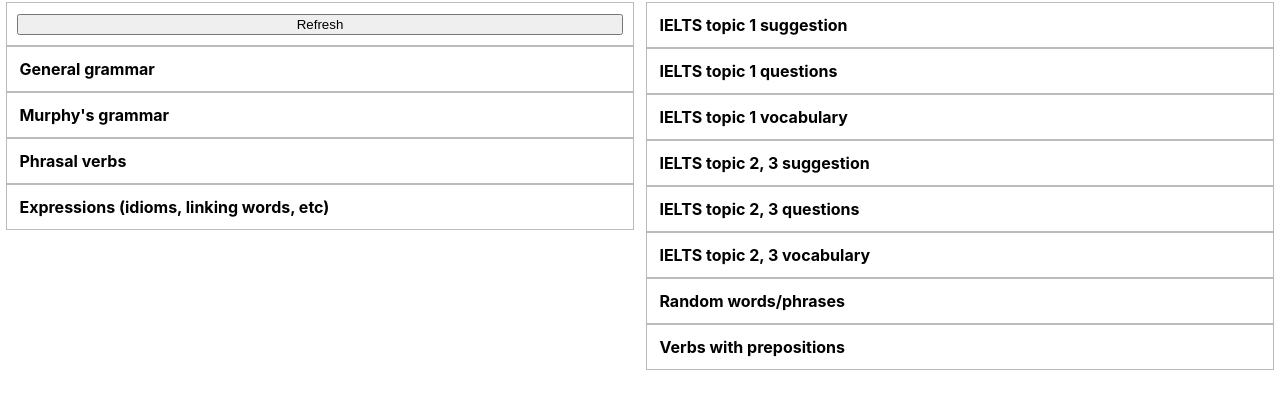
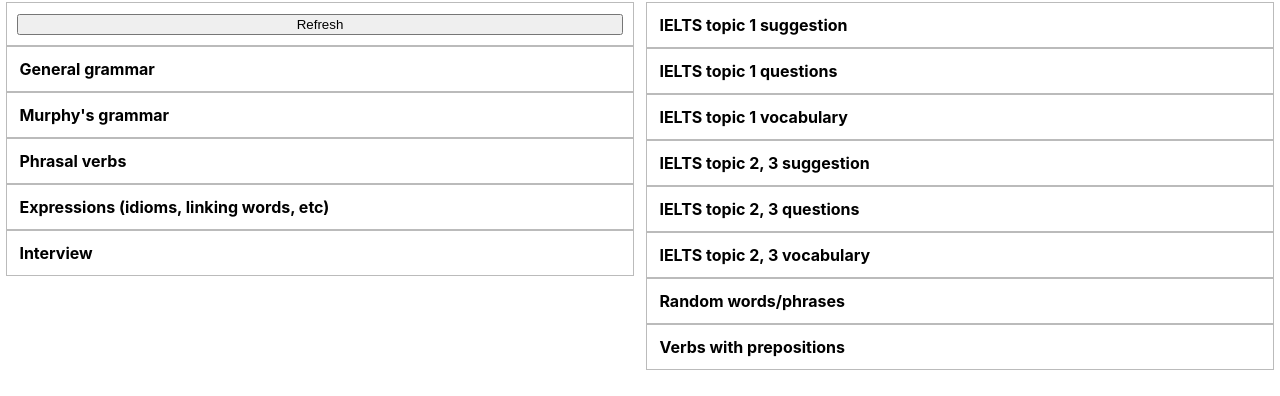
Before and after one commit to fedor-malyshkin/english-speak-frontend, a React (Create React App) app: page / in a window 1280 px wide. Shown: the top 396 px of the page. Built offline with nearby package versions, Linux system fonts and the light colour scheme; no server answers.

Commit message:
Add new section

```diff
--- a/src/containers/Dashboard/Dashboard.js
+++ b/src/containers/Dashboard/Dashboard.js
@@ -10,6 +10,7 @@
     const [dataGrammar, updateGrammarData] = useState([]);
     const [dataPhrasalVerbs, updatePhrasalVerbsData] = useState([]);
     const [dataVerbsWithPrep, updateVerbsWithPrepData] = useState([]);
+    const [dataInterviewQuestions, updateInterviewQuestionsData] = useState([]);
     const [dataTopicQ1Questions, updateTopicQ1QuestionsData] = useState([]);
     const [dataTopicQ1Vocabulary, updateTopicQ1VocabularyData] = useState([]);
     const [dataTopicQ23Questions, updateTopicQ23QuestionsData] = useState([]);
@@ -40,6 +41,14 @@
     function reloadExpressions() {
         axios.get("/expressions")
             .then(response => updateExpressionsData(response.data));
+    }
+
+    function reloadInterview() {
+        axios.get("/interview/random")
+            .then(response => {
+                const value = response.data
+                updateInterviewQuestionsData(value)
+            })
     }
 
     function reloadTopicQ1() {
@@ -92,6 +101,7 @@
         reloadTopicQ1();
         reloadTopicQ23();
         reloadRandomWords();
+        reloadInterview();
     }
 
     const refreshButton = <button onClick={() => requestNewData()}>Refresh</button>
@@ -105,6 +115,7 @@
     const topicQ23Vocabulary = <EntriesList data={dataTopicQ23Vocabulary}/>
     const expressions = <EntriesList data={dataExpressions} highlightAlgo="0"/>
     const randomWords = <EntriesList data={dataRandomWords} formatUrl="true"/>
+    const interviewQuestions = <EntriesList data={dataInterviewQuestions}/>
 
     return (
         <div className="Dashboard">
@@ -124,6 +135,9 @@
                 <div id="expressions">
                     <p onClick={() => reloadExpressions()}>Expressions (idioms, linking words, etc)</p>
                     {expressions}</div>
+                <div id="interview">
+                    <p onClick={() => reloadInterview()}>Interview</p>
+                    {interviewQuestions}</div>
             </div>
             <div id="col2">
                 <div id="topic_q1">
```
